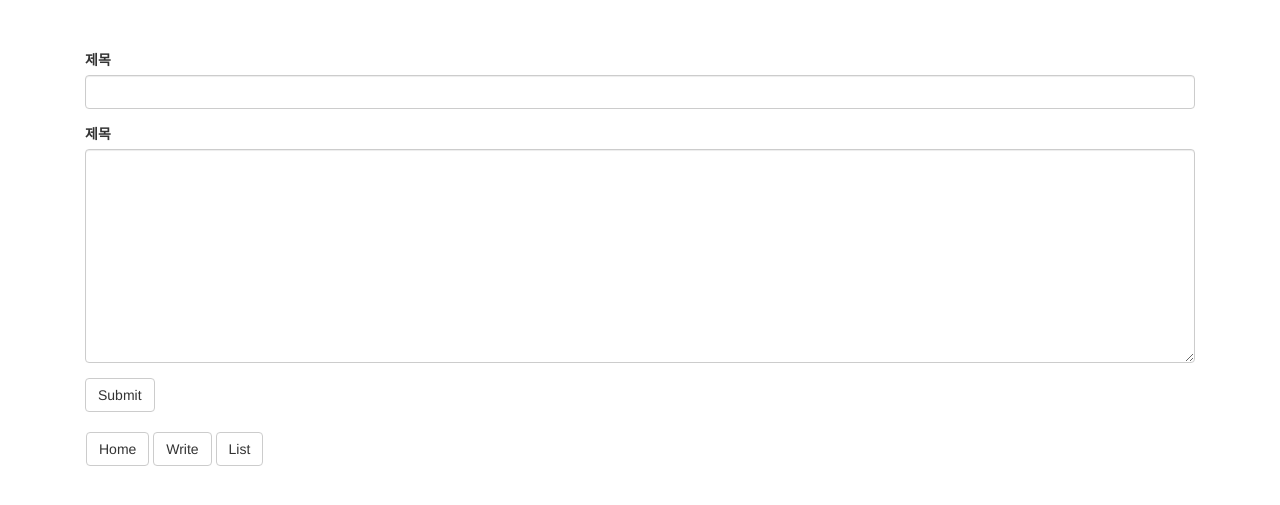
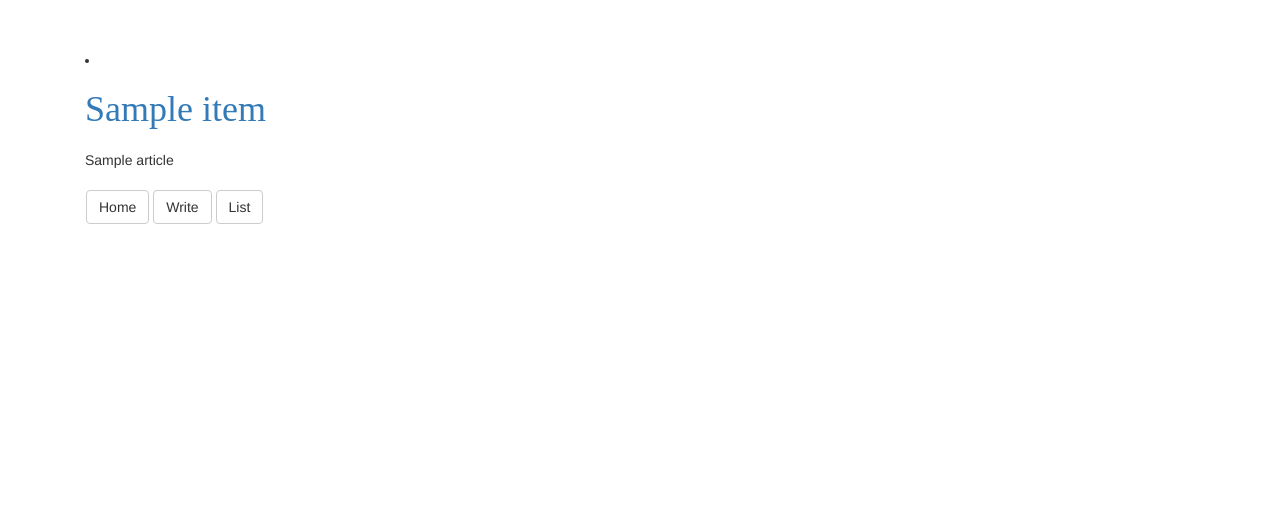
Before and after one commit to egoing/githor, a Flask app: template templates/home.html in a window 1280 px wide. Shown: the top 505 px of the page. Run offline with Flask 2, Linux system fonts and the light colour scheme; the template is opened without the code that fills it: most values are stand-ins (such as "Sample title", 1, 10 or a date in 2020); some libraries are stand-ins or nearby versions; some web fonts are replaced.

Commit message:
기능 개선

```diff
--- a/main.py
+++ b/main.py
@@ -6,7 +6,26 @@ app = Flask(__name__)
 
 @app.route("/")
 def home():
-    return render_template('home.html')
+    import os, jinja2
+    list = []
+    for dirName, subdirList, fileList in os.walk('../pages'):
+        if dirName.replace('\\', '/')[:13] == '../pages/.git':
+            continue
+        for fname in fileList:
+            contents = _read(dirName+'/'+fname)
+            if len(contents) == 2:
+                title = contents[0]
+                article = contents[1]
+            else:
+                title = ''
+                article = contents[0]
+            try:
+                t = jinja2.Template(article)
+            except jinja2.exceptions.TemplateSyntaxError as e:
+                print(e)
+                t = 'error'
+            list.append({'title':title, 'article':article, 'filename':fname})
+    return render_template('home.html', list=list)
 
 @app.route("/write")
 def write():
--- a/templates/home.html
+++ b/templates/home.html
@@ -1,16 +1,11 @@
         {% extends "base.html" %}
         {% block content %}
         <div class="col-md-12">
-            <form action="/write" method="post">
-                <div class="form-group">
-                    <label for="title">제목</label>
-                    <input type="text" name="title" class="form-control"  id="title" />
-                </div>
-                <div class="form-group">
-                    <label for="article">제목</label>
-                    <textarea name="article" id="article" class="form-control"  cols="30" rows="10"></textarea>
-                </div>
-                <input class="btn btn-default" type="submit"/>
-            </form>
+            {% for item in list %}
+              <li>
+                <h1><a href="/read/{{item.filename}}">{{item.title}}</a></h1>
+                {{item.article}}
+              </li>
+            {% endfor %}
         </div>
         {% endblock %}
```
